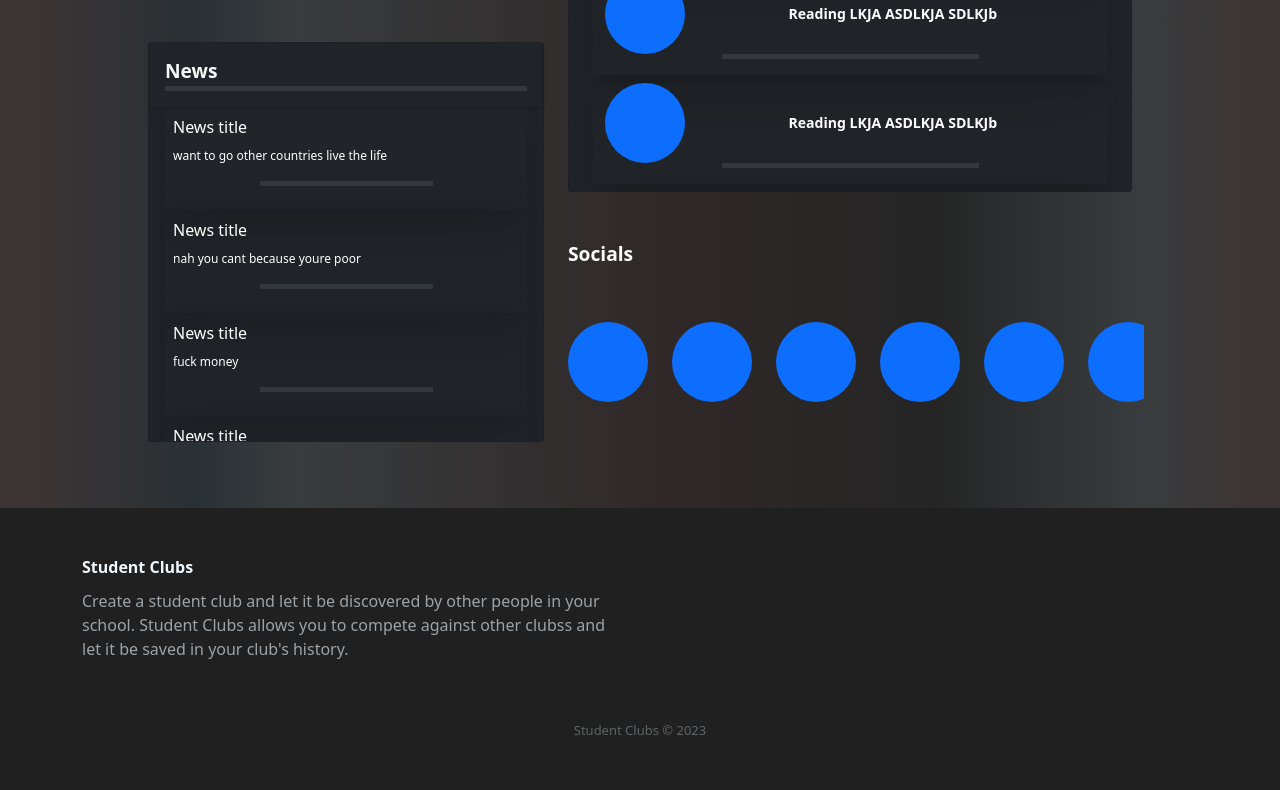
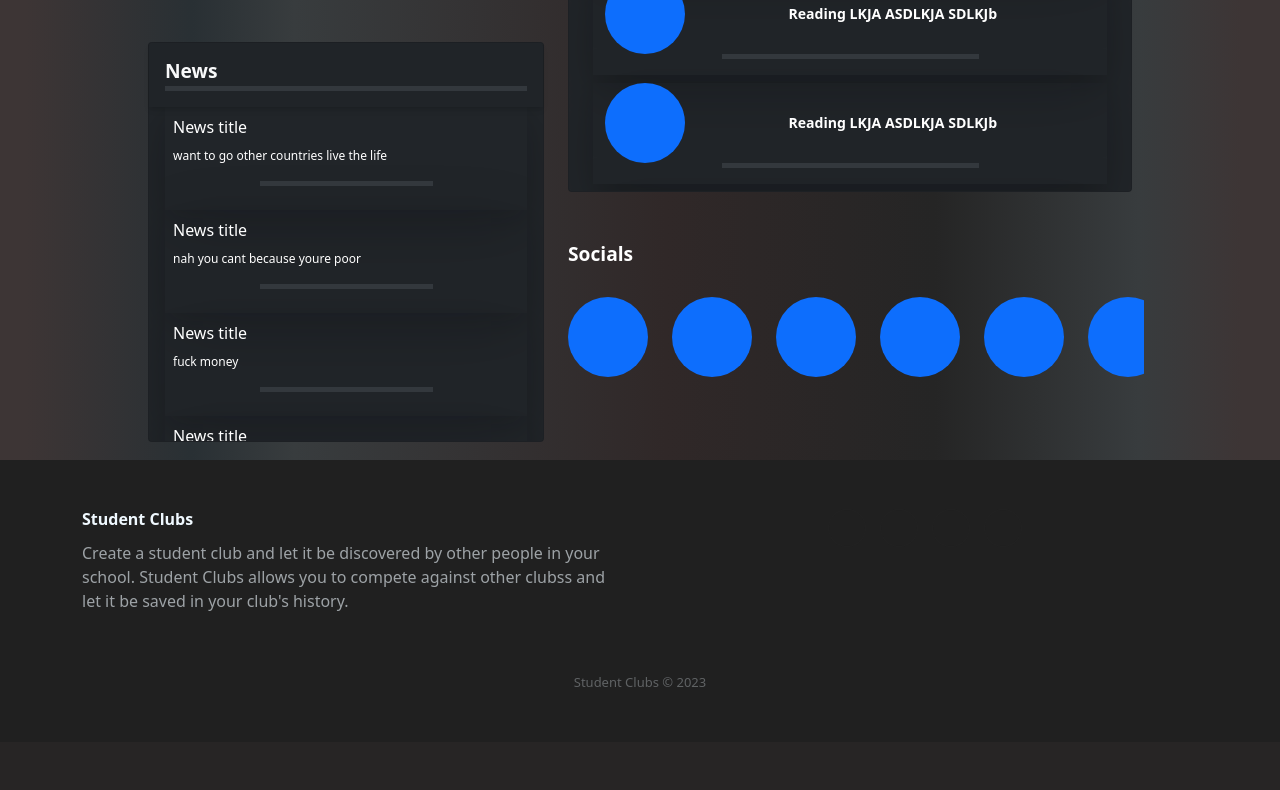
Before and after one commit to Gamaco/StudentClubs, a Django app: page /clubinformation/ in a window 1280 px wide. Shown: the part 745-1535 px from the top of the page. After the commit the page ends 1432 px from the top, so only its background shows below. Run offline with Django 3.2, Linux system fonts and the light colour scheme; some libraries are stand-ins or nearby versions.

Commit message:
Fixed a height issue on socials container

```diff
--- a/website/static/main.css
+++ b/website/static/main.css
@@ -382,7 +382,7 @@ h5 {
   }
 
   .club-socials-container {
-    height: 250px;
+    height: 200px;
     touch-action: pan-x;
     color: rgb(0, 0, 0, 0);
     -webkit-text-fill-color: white;
```
